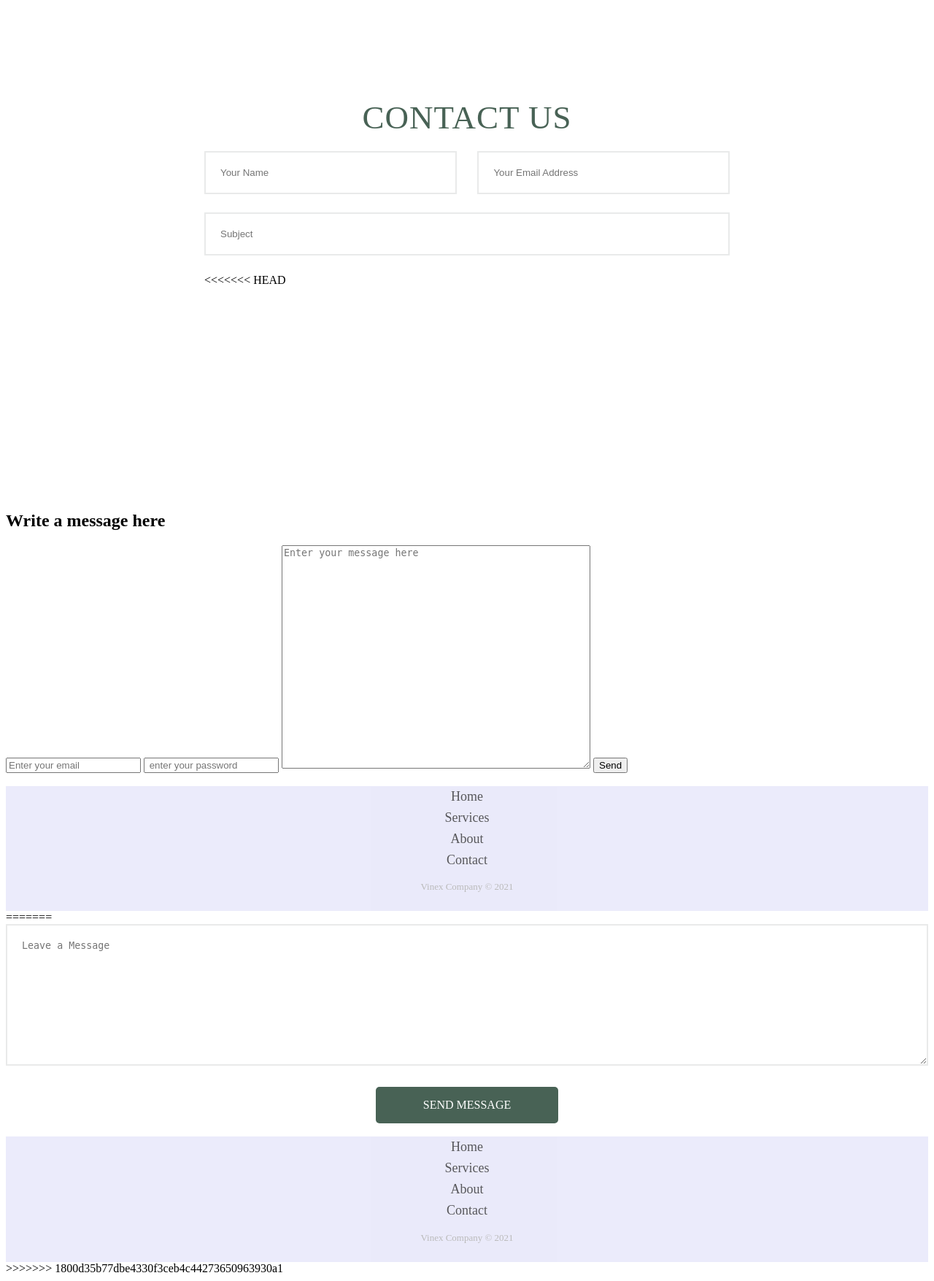
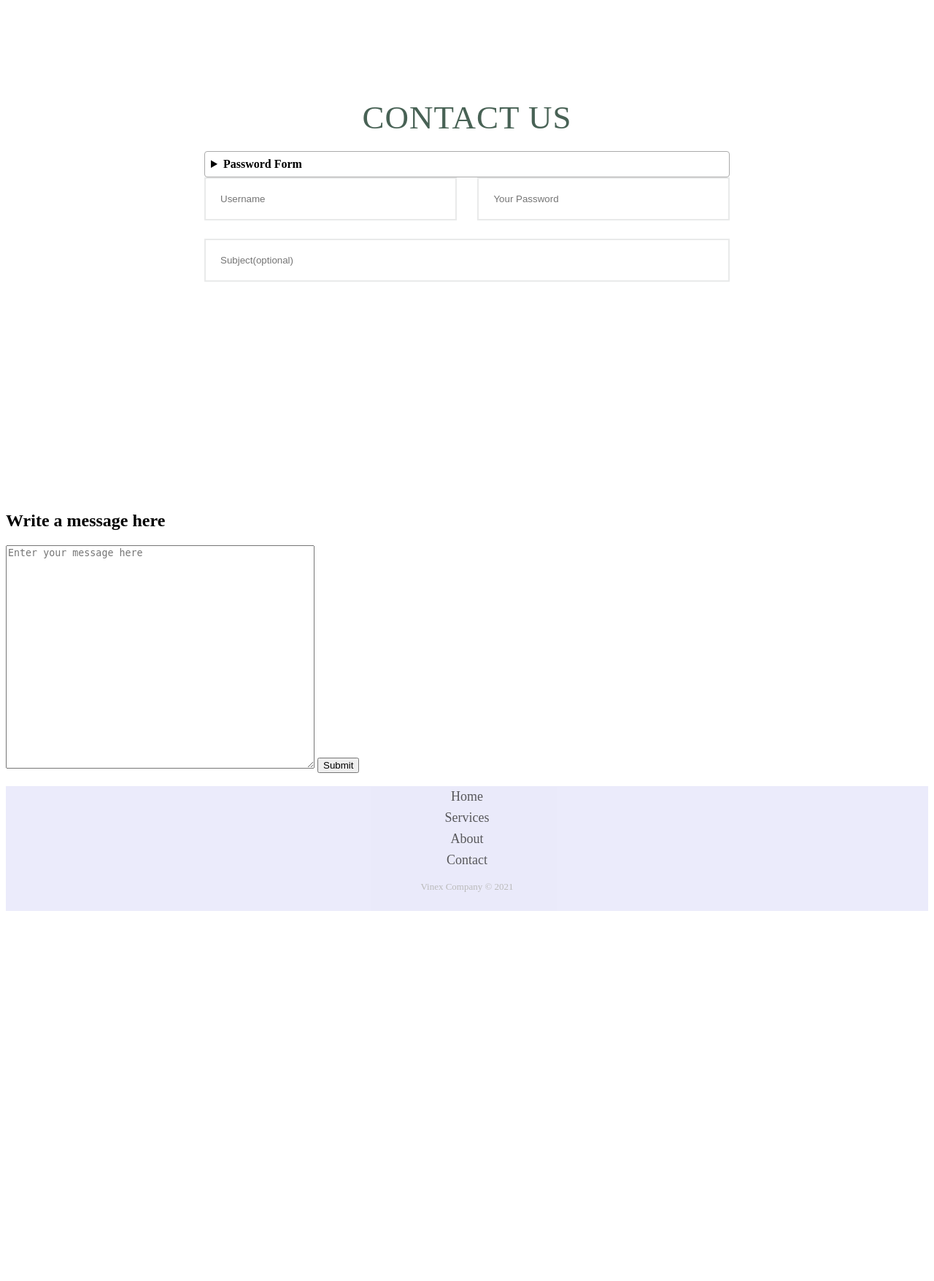
Before and after one commit to ardittshabani/Web-Project, a PHP site: page /contact.php in a window 1280 px wide. Shown: the part 83-1838 px from the top of the page at 73% size. After the commit the page ends 1331 px from the top, so only its background shows below. Run offline with PHP 8.4, Linux system fonts and the light colour scheme.

Commit message:
Perfundimi i validimit ne kontakt

```diff
--- a/VINEX Website/contact.php
+++ b/VINEX Website/contact.php
@@ -52,6 +52,27 @@
             .login .input:last-child{
                 margin-right: 0;
             }
+            details {
+                 border: 1px solid #aaa;
+                 border-radius: 4px;
+                padding: .5em .5em 0;
+            }
+
+            summary {
+            font-weight: bold;
+            margin: -.5em -.5em 0;
+            padding: .5em;
+            }
+
+            details[open] {
+                padding: .5em;
+            }
+
+            details[open] summary {
+                border-bottom: 1px solid #aaa;
+                margin-bottom: .5em;
+            }
+
 
             .btn{
                 width: 250px;
@@ -80,33 +101,34 @@
     <div class="boddy">
         <div class="con">
             <p>contact us</p>
-
+            <form id="form" action="/" method="GET">
             <div class="login">
-                <input type="text" class="input" placeholder="Your Name">
-                <input type="text" class="input" placeholder="Your Email Address">
+                <details>
+                    <summary>Password Form</summary>
+                   A form with a password field that must contain 8 or more characters that are of at least one number, and one uppercase and lowercase letter
+                </details>
+                <input id="username" type="text" class="input" placeholder="Username" required />
+                <input id="password" type="password" class="input" pattern="(?=.*\d)(?=.*[a-z])(?=.*[A-Z]).{8,}" placeholder="Your Password"  />
             </div>
 
             <div class="subject">
-                <input type="text" class="input" placeholder="Subject">
+                <input type="text" class="input" placeholder="Subject(optional)">
             </div>
-<<<<<<< HEAD
+
+
         </div>
-        <form action="contact.php" method="POST">
+
         <div class="contact-us">
             <h2> Write a message here</h2>
 
-                 <input type="email" name="" id="email" placeholder="Enter your email">
 
+                   <textarea name="message" id="message" cols="50" rows="20" placeholder="Enter your message here" required></textarea>
 
-                    <input type="password" name="" id="name" cols="20" rows="10" placeholder=" enter your password">
-
-
-                   <textarea name="message" id="message" cols="50" rows="20" placeholder="Enter your message here"></textarea>
-
-                <input type="submit" value="Send" onclick="sendMessage()">
+               <button id="submit" type="submit">Submit</button>
 
         </div>
       </form>
+      <div id="error"></div>
     </div>
     <div class="footer-basic">
         <footer>
@@ -123,18 +145,5 @@
 
      </div>
      <script src="contact.js"></script>
-=======
-
-            <div class="msg">
-                <textarea name="" class="area" cols="30" rows="10" placeholder="Leave a Message"></textarea>
-            </div>
-
-            <div class="btn">Send Message</div>
-        </div>
-    </div>
-     <?php
-        include 'IncludeParts/footer.php';
-     ?>
->>>>>>> 1800d35b77dbe4330f3ceb4c44273650963930a1
     </body>
 </html>
--- a/VINEX Website/js/contact.js
+++ b/VINEX Website/js/contact.js
@@ -1,12 +1,27 @@
-function sendMessage(){
-    var email=document.getElementById('email');
-    var password=documnet.getElementById('password');
-    var message=document.getElementById('message')
+const username=document.getElementById('username');
+const password=document.getElementById('password');
+const form=document.getElementById('password');
+const error=documet.getElementById('error');
+const submit=document.getElementById('submit');
+/*
+form.addEventListener('submit',  (f) => {
 
-    if(email=='email' && password=='password'&& message=='message'){
-         window.open('http://localhost/Web-Project/VINEX%20Website/index.php');
-    }
-   else{
-       alert("Fill in the boxes");
-   }
-}
+        if(username.value == '' || username.value==null){
+           messages.push('name is required');
+        }*/
+       /* if(password.value.length<=6){
+           alert('Password must be longer tha 6 characters');
+           f.preventDefault();
+        }
+        if(password.value.length>=20){
+           alert('Password must be less tha 20 characters');
+           f.preventDefault();
+        }*/
+
+      /* if(messages.length > 0){
+            f.preventDefault();
+            error.innerText=messages.join(', ');
+        }
+
+
+    })*/
```
